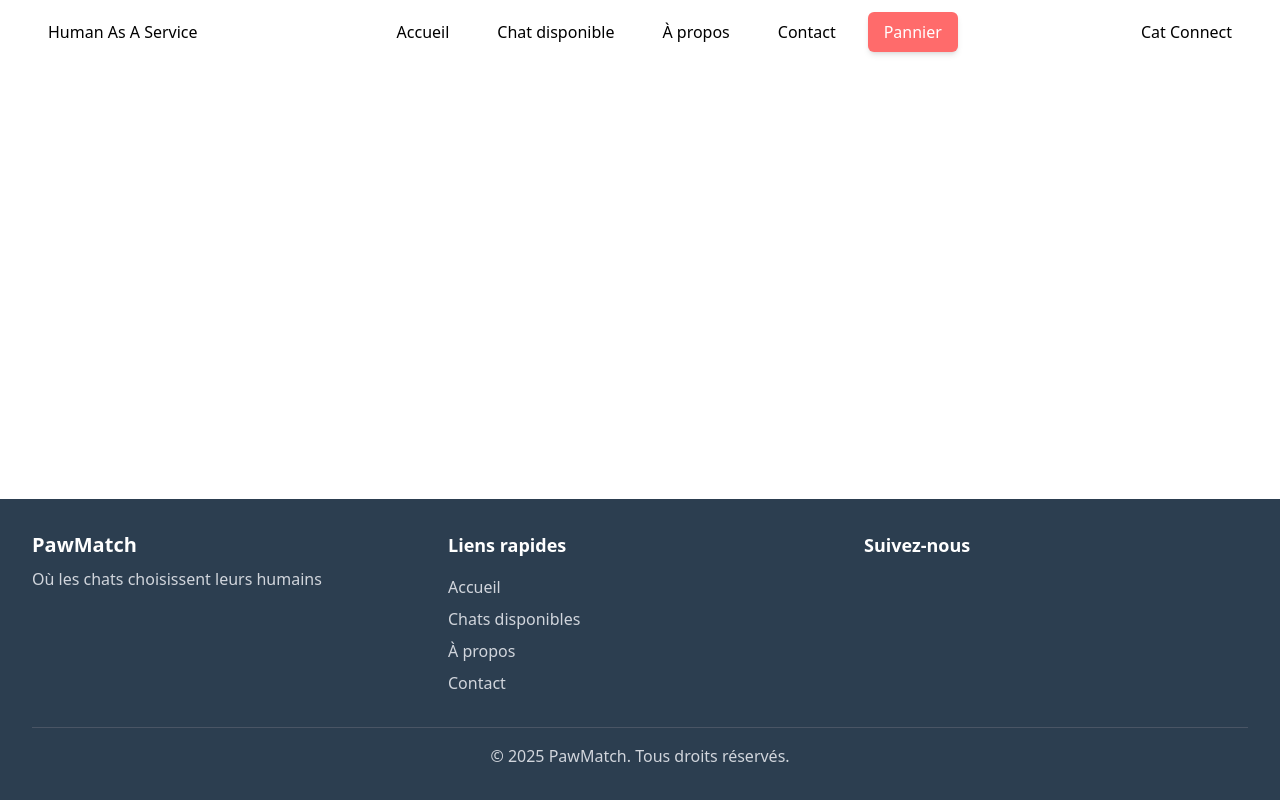
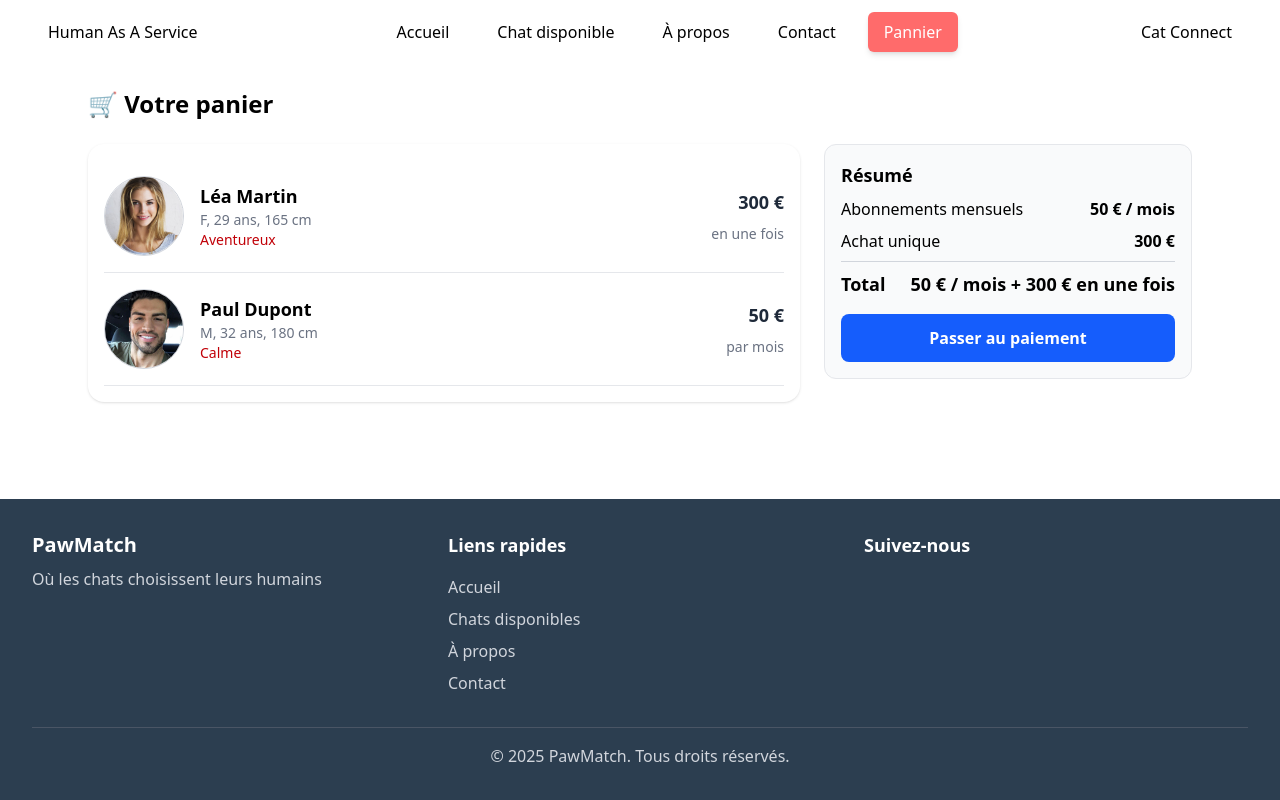
Before and after one commit to clemco23/human-as-a-service-, a React (Vite) app: page /cart in a window 1280 px wide. Built offline with nearby package versions, Linux system fonts and the light colour scheme; no server answers.

Commit message:
correctif apres rebase

```diff
--- a/src/App.tsx
+++ b/src/App.tsx
@@ -9,6 +9,7 @@ import Footer from './components/molecules/footer';
 import AboutPage from './pages/about';
 import ConnectPage from './pages/connect';
 import RegisterPage from './pages/register';
+import Cart from './pages/cart';
 function AppRouter() {
   return (
     <Router>
@@ -22,6 +23,7 @@ function AppRouter() {
           <Route path="/about" element={<AboutPage />} />
           <Route path="/connect" element={<ConnectPage />} />
           <Route path="/register" element={<RegisterPage />} />
+          <Route path="/cart" element={<Cart />} />
         </Routes>
       </main>
       <Footer />
```
